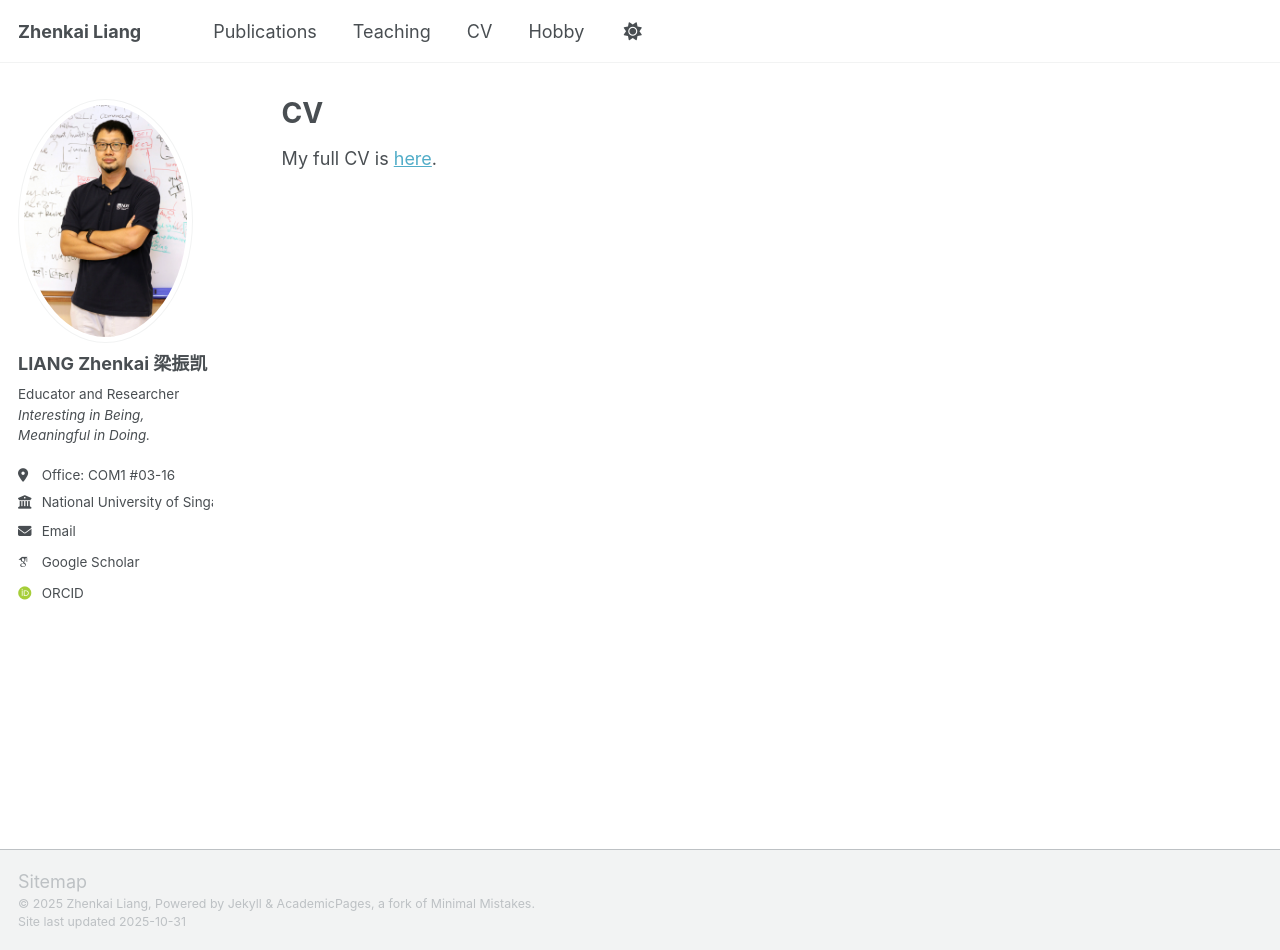
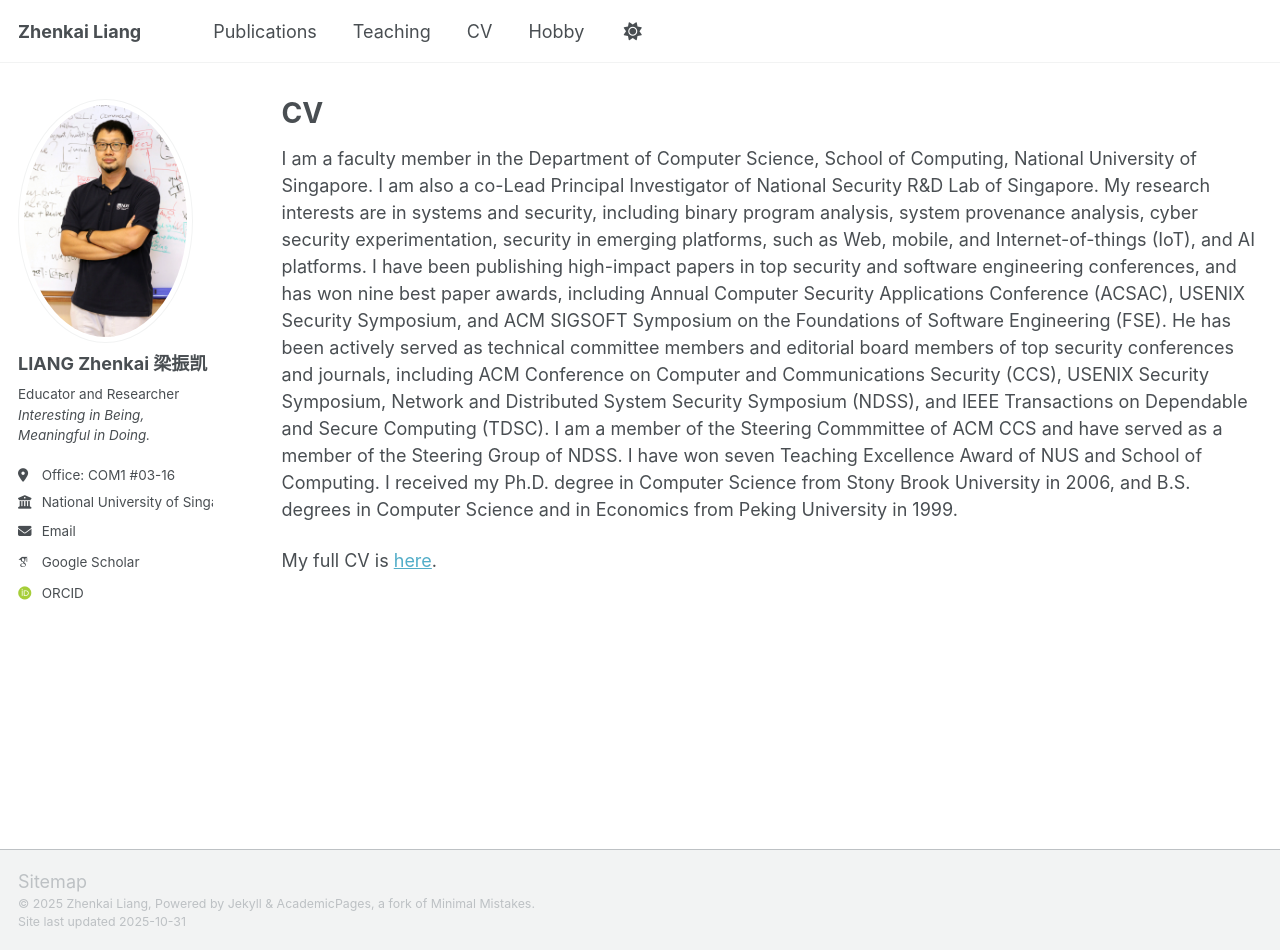
Before and after one commit to zhenkai-liang/zhenkai-liang.github.io, a Jekyll site: the page built from _pages/cv.md, in a window 1280 px wide and 950 px high. Built offline with Jekyll 4.4.1, drawn with Linux system fonts in a browser that asks for light colours; some web fonts are replaced; a script that is not in the unit is left out.

Commit message:
Update cv.md

```diff
--- a/_pages/cv.md
+++ b/_pages/cv.md
@@ -6,6 +6,9 @@ author_profile: true
 redirect_from:
   - /resume
 ---
+
+I am a faculty member in the Department of Computer Science, School of Computing, National University of Singapore. I am also a co-Lead Principal Investigator of National Security R&D Lab of Singapore. My research interests are in systems and security, including binary program analysis, system provenance analysis, cyber security experimentation, security in emerging platforms, such as Web, mobile, and Internet-of-things (IoT), and AI platforms. I have been publishing high-impact papers in top security and software engineering conferences, and has won nine best paper awards, including Annual Computer Security Applications Conference (ACSAC), USENIX Security Symposium, and ACM SIGSOFT Symposium on the Foundations of Software Engineering (FSE). He has been actively served as technical committee members and editorial board members of top security conferences and journals, including ACM Conference on Computer and Communications Security (CCS), USENIX Security Symposium, Network and Distributed System Security Symposium (NDSS), and IEEE Transactions on Dependable and Secure Computing (TDSC). I am a member of the Steering Commmittee of ACM CCS and have served as a member of the Steering Group of NDSS. I have won seven Teaching Excellence Award of NUS and School of Computing. I received my Ph.D. degree in Computer Science from Stony Brook University in 2006, and B.S. degrees in Computer Science and in Economics from Peking University in 1999.
+
 
 My full CV is [here](https://www.comp.nus.edu.sg/~liangzk/papers/liangzk-cv-full.pdf).
 
```
